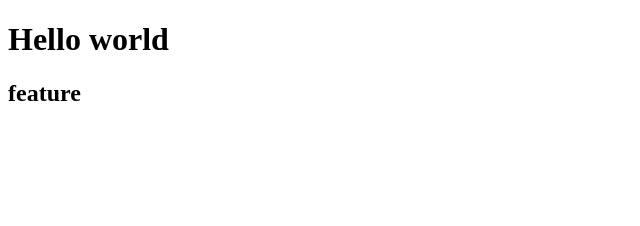
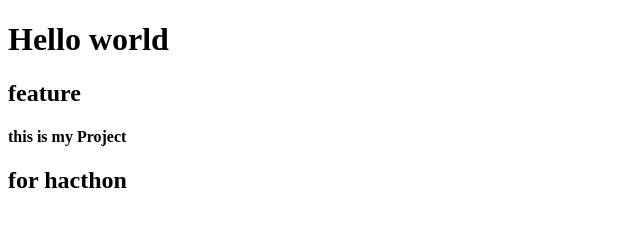
Before and after one commit to lamaAlshekhi/Hail-VersionControl-workshop, a plain HTML site: page index.html in a window 1280 px wide. Shown: the whole page, without its empty margins (0-640 px from the left). Drawn offline with Linux system fonts and the light colour scheme.

Commit message:
Update index.html

```diff
--- a/index.html
+++ b/index.html
@@ -10,5 +10,7 @@
 
     <h1>Hello world</h1>
     <h2>feature</h2>
+    <h4> this is my Project</h4>
+    <h2> for hacthon </h2>
 </body>
 </html>
```
